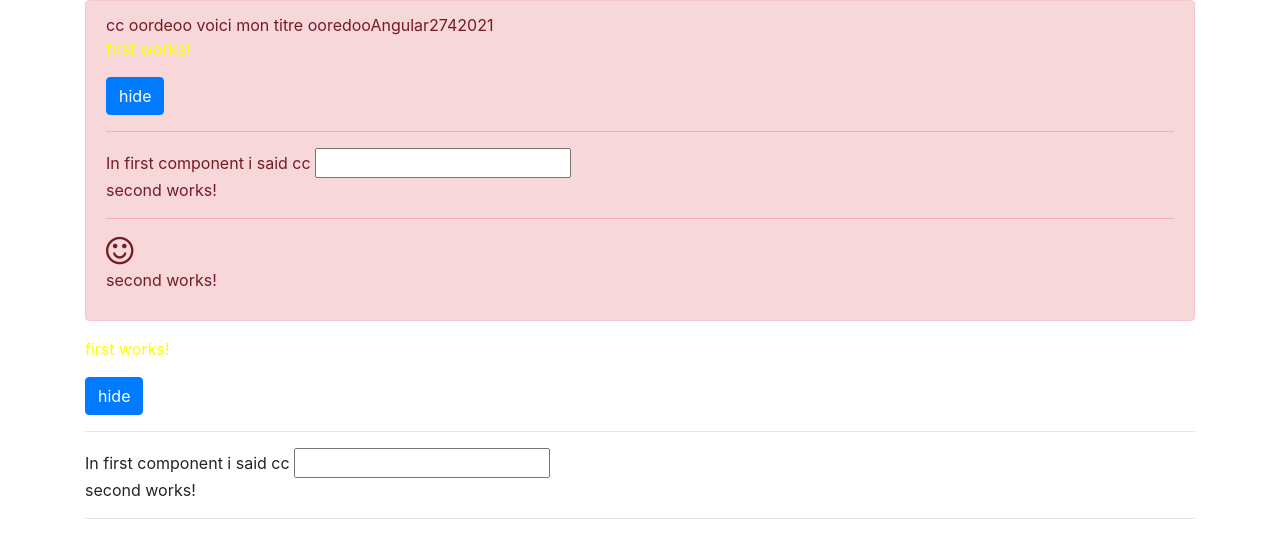
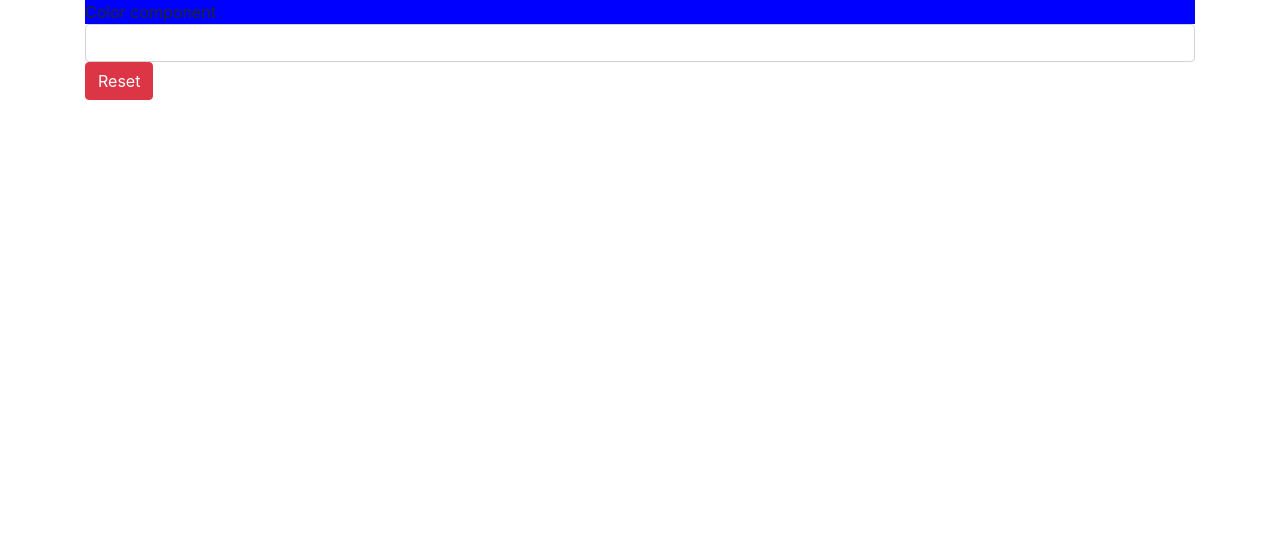
Before and after one commit to BadreIdoudi/ooredooAngular2742021, an Angular app: page / in a window 1280 px wide. Shown: the top 558 px of the page. Built offline with nearby package versions, Linux system fonts and the light colour scheme.

Commit message:
color exercice

```diff
--- a/src/app/app.component.html
+++ b/src/app/app.component.html
@@ -1,8 +1 @@
-<div class="alert alert-danger">
-  cc oordeoo voici mon titre {{ title }}
-  <app-first></app-first>
-  <i class="fa fa-smile-o fa-2x" aria-hidden="true"></i>
-  <app-second></app-second>
-</div>
-
-<app-first></app-first>
+<app-color></app-color>
--- a/src/app/app.module.ts
+++ b/src/app/app.module.ts
@@ -5,12 +5,14 @@ import { AppRoutingModule } from './app-routing.module';
 import { AppComponent } from './app.component';
 import { FirstComponent } from './components/first/first.component';
 import { SecondComponent } from './components/second/second.component';
+import { ColorComponent } from './components/color/color.component';
 
 @NgModule({
   declarations: [
     AppComponent,
     FirstComponent,
-    SecondComponent
+    SecondComponent,
+    ColorComponent
   ],
   imports: [
     BrowserModule,
--- /dev/null
+++ b/src/app/components/color/color.component.html
@@ -0,0 +1,12 @@
+<div [style.backgroundColor]="bgcolor">Color component</div>
+
+<input
+  (change)="changeColor(colorInput.value)"
+  #colorInput
+  type="text"
+  class="form-control"
+/>
+
+<button (click)="changeColor(defaultColor)" class="btn btn-danger">
+  Reset
+</button>
--- /dev/null
+++ b/src/app/components/color/color.component.ts
@@ -0,0 +1,17 @@
+import { Component, OnInit } from '@angular/core';
+
+@Component({
+  selector: 'app-color',
+  templateUrl: './color.component.html',
+  styleUrls: ['./color.component.css'],
+})
+export class ColorComponent implements OnInit {
+  defaultColor = 'blue';
+  bgcolor = this.defaultColor;
+  constructor() {}
+
+  ngOnInit(): void {}
+  changeColor(newColor: string): void {
+    this.bgcolor = newColor;
+  }
+}
--- a/src/app/components/first/first.component.ts
+++ b/src/app/components/first/first.component.ts
@@ -16,7 +16,7 @@ export class FirstComponent implements OnInit {
     this.isHidden = !this.isHidden;
     this.buttonMessage === 'hide' ? this.buttonMessage = 'show' : this.buttonMessage = 'hide';
   }
-  alertInputValue(inputValue: string) {
+  alertInputValue(inputValue: string): void {
     alert(inputValue);
   }
 }
```
Also changed, not shown: src/app/components/color/color.component.css (added), 1 other file (tests, documents, lock files or other folders).
